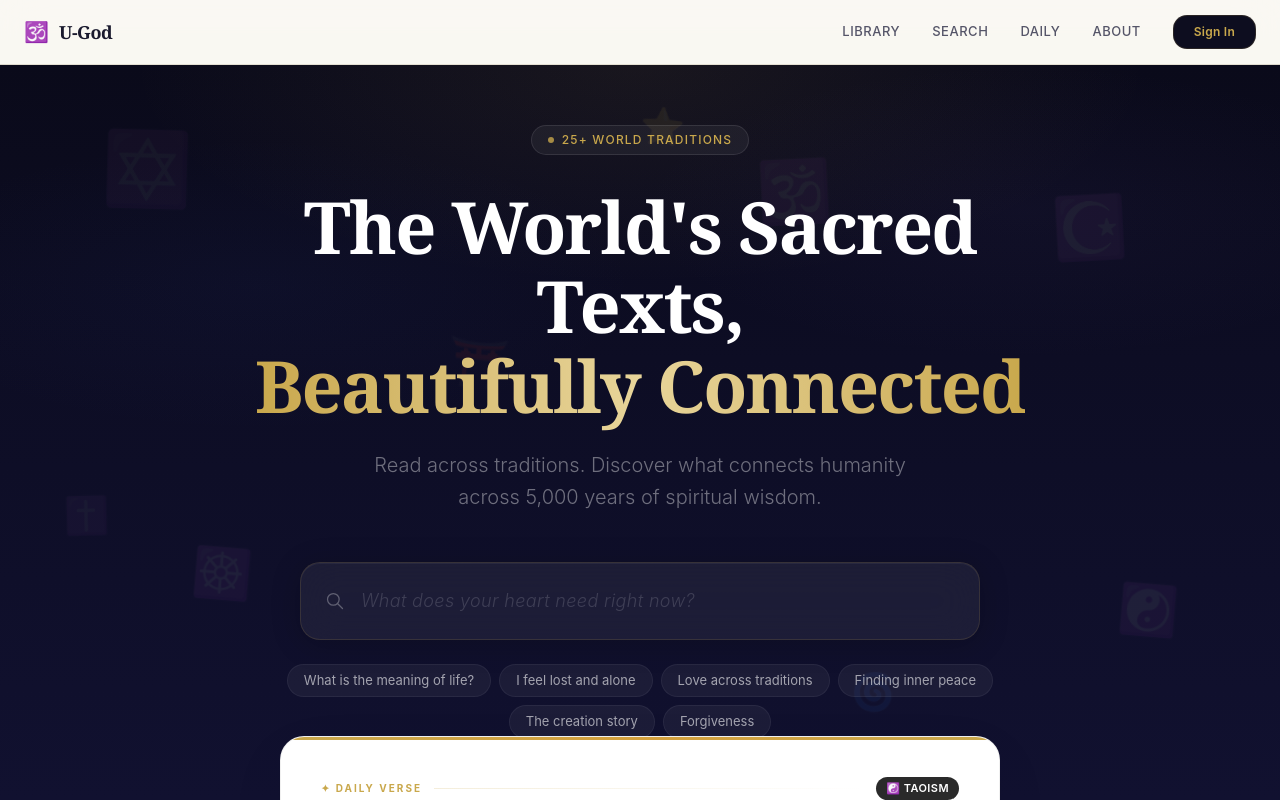
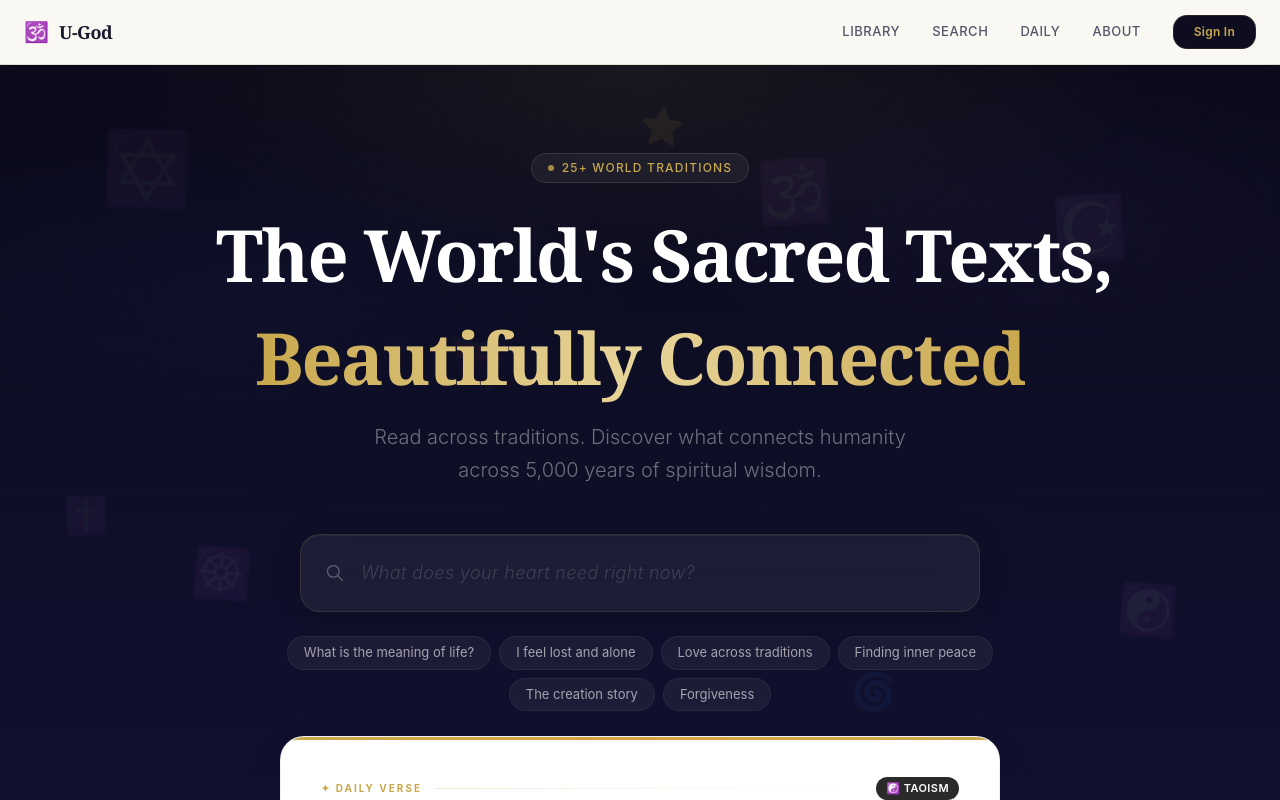
Before and after one commit to abigailleahgoldberg/ugod-app, a Next.js app: page / in a window 1280 px wide. Shown: the top 800 px of the page. Built offline with nearby package versions, Linux system fonts and the light colour scheme.

Commit message:
Fix: headline white text on one line

```diff
--- a/src/app/page.tsx
+++ b/src/app/page.tsx
@@ -116,8 +116,10 @@ export default function Home() {
           </div>
 
           {/* Headline */}
-          <h1 className="font-display text-5xl sm:text-7xl font-bold text-white mb-6 leading-[1.1] tracking-tight">
-            The World&apos;s Sacred Texts,<br/>
+          <h1 className="font-display text-4xl sm:text-6xl lg:text-7xl font-bold text-white mb-6 leading-[1.1] tracking-tight whitespace-nowrap">
+            The World&apos;s Sacred Texts,
+          </h1>
+          <h1 className="font-display text-4xl sm:text-6xl lg:text-7xl font-bold mb-6 leading-[1.1] tracking-tight">
             <span className="bg-gradient-to-r from-[#c9a84c] via-[#e8d59a] to-[#c9a84c] bg-clip-text text-transparent">Beautifully Connected</span>
           </h1>
 
```
Also changed, not shown: 1 other file (tests, documents, lock files or other folders).
